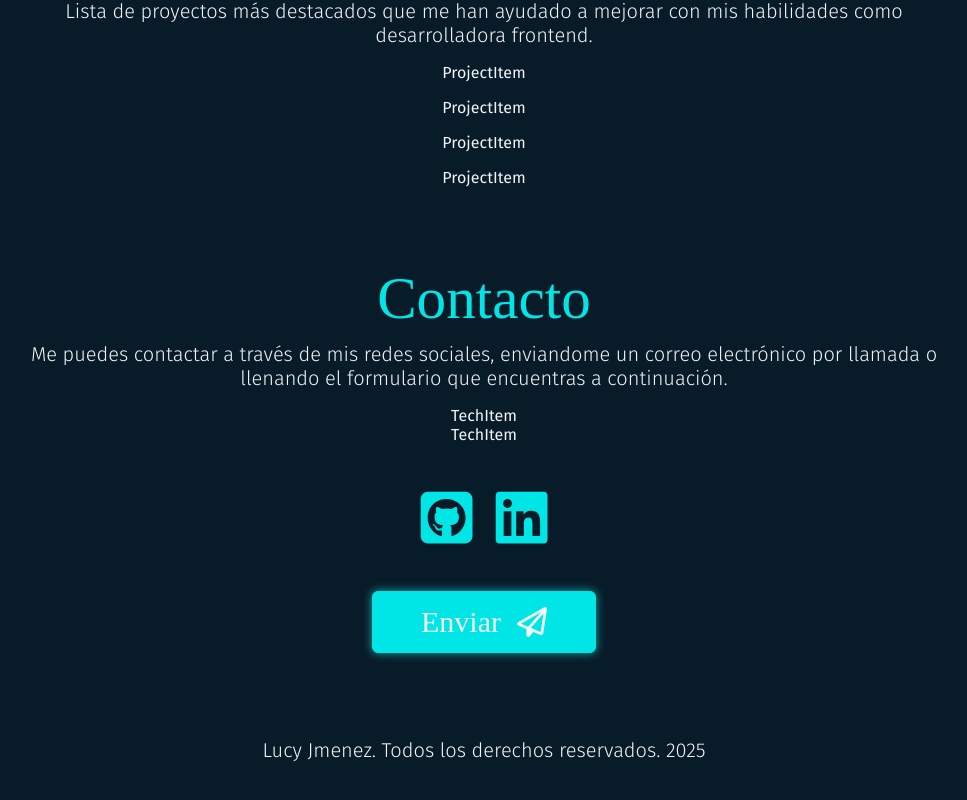
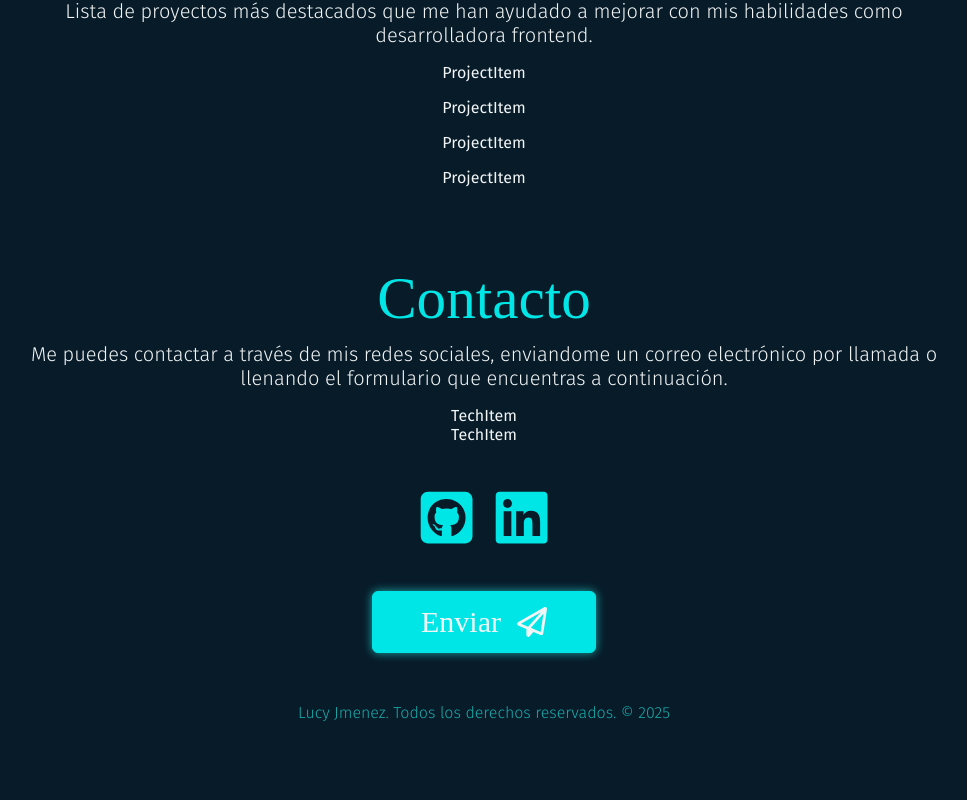
Before and after one commit to Lucy-J-Dev/portafolio-personal, a React (Vite) app: page / in a window 1280 px wide. Shown: the part 1777-2577 px from the top of the page, without its empty margins (156-1123 px from the left). After the commit the page ends 2549 px from the top, so only its background shows below. Built offline with nearby package versions, Linux system fonts and the light colour scheme; a web font is replaced by a local one.

Commit message:
Mejoras en componente footer

```diff
--- a/src/Components/Footer.css
+++ b/src/Components/Footer.css
@@ -1,14 +1,11 @@
 .footer {
   display: flex;
-  flex-direction: column;
-  align-items: center;
-  gap: var(--padding-base);
-  text-align: center;
-  padding-top: 85px;
+  justify-content: center;
+  padding-top: 50px;
   padding-bottom: 50px;
-  color: var(--first);
 
-  /* p {
-    max-width: 85ch;
-  } */
+  p {
+    color: var(--color-dark);
+    font-size: var(--size-base);
+  }
 }
--- a/src/Components/Footer.jsx
+++ b/src/Components/Footer.jsx
@@ -1,9 +1,12 @@
-import './Footer.css';
+import "./Footer.css";
 
 const Footer = () => {
   return (
     <div className="footer container">
-      <p>Lucy Jmenez. Todos los derechos reservados. 2025</p>
+      <p>
+        Lucy Jmenez. Todos los derechos reservados. &copy;{" "}
+        {new Date().getFullYear()}
+      </p>
     </div>
   );
 };
```
